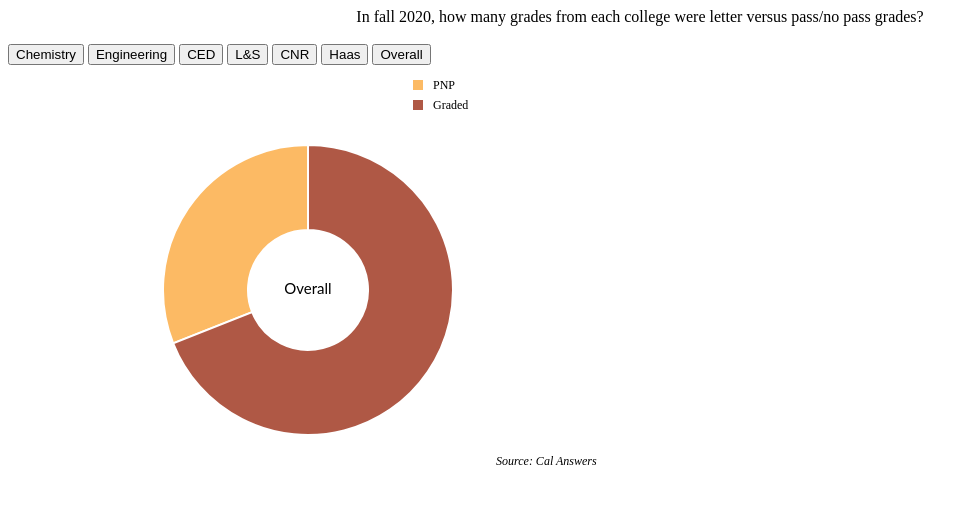
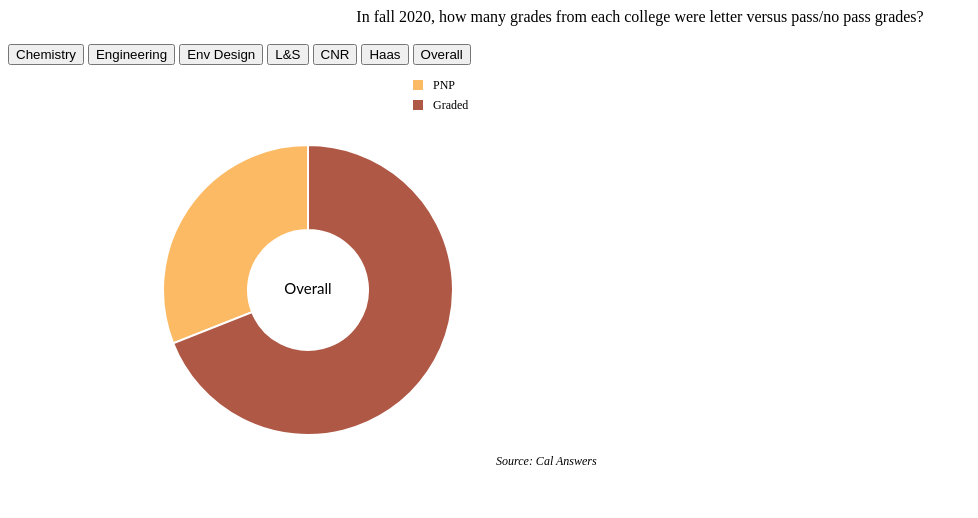
Before and after one commit to dailycal-projects/spring20-pnp, a website: page src/templates/partials/pie_fa_2020.html in a window 1280 px wide. Shown: the whole page, without its empty margins (0-978 px from the left). Drawn offline with nearby package versions, Linux system fonts and the light colour scheme; a web font is replaced by a local one.

Commit message:
Revert "final edit"
This reverts commit 9370a703fab4ee49bddbf80ab58b45395d7f9eeb.

```diff
--- a/src/templates/partials/pie_fa_2020.html
+++ b/src/templates/partials/pie_fa_2020.html
@@ -9,7 +9,7 @@
 
 <button class="fill" onclick=update1(data11)>Chemistry</button>
 <button class="fill" onclick=update1(data22)>Engineering</button>
-<button class="fill" onclick=update1(data33)>CED</button>
+<button class="fill" onclick=update1(data33)>Env Design</button>
 <button class="fill" onclick=update1(data44)>L&S</button>
 <button class="fill" onclick=update1(data55)>CNR</button>
 <button class="fill" onclick=update1(data66)>Haas</button>
@@ -37,7 +37,7 @@ var fa_svg = d3.select("#pie_fa")
 
 var data11 = {"values": {"PNP": 25, "Graded": 75}, "name": "Chemistry"};
 var data22 = {"values": {"PNP": 39, "Graded": 61}, "name": "Engineering"};
-var data33 = {"values": {"PNP": 21, "Graded": 79}, "name": "CED"};
+var data33 = {"values": {"PNP": 21, "Graded": 79}, "name": "Env Design"};
 var data44 = {"values": {"PNP": 30, "Graded": 70}, "name": "L&S"};
 var data55 = {"values": {"PNP": 28, "Graded": 72}, "name": "CNR"};
 var data66 = {"values": {"PNP": 32, "Graded": 68}, "name": "Haas"};
@@ -51,7 +51,7 @@ var div1 = d3.select("#pie_fa").append("div")
 // set the color_pie scale
 var color_pie = d3.scaleOrdinal()
   .domain(["a", "b"])
-  .range(["#fcba64", "#af5845"]);
+  .range(["#fcba64", "#af5845"]); //change this
 
 // A function that create / update the plot for a given variable:
 function update1(data) {
```
Also changed, not shown: dist/index.html, 1 other file.
